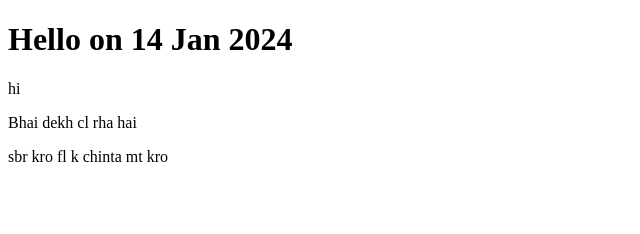
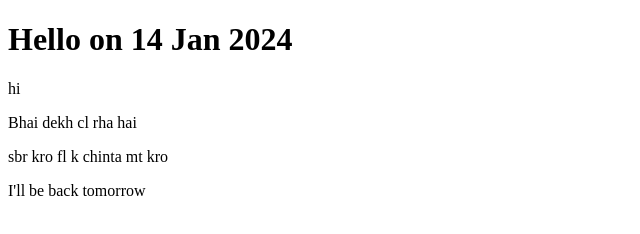
Before and after one commit to GadgetGoblins/Main, a plain HTML site: page index.html in a window 1280 px wide. Shown: the whole page, without its empty margins (0-640 px from the left). Drawn offline with Linux system fonts and the light colour scheme.

Commit message:
Update index.html

```diff
--- a/index.html
+++ b/index.html
@@ -10,5 +10,6 @@
     <p>hi </p>
     <p>Bhai dekh cl rha hai</p>
     <p>sbr kro fl k chinta mt kro</p>
+    <p>I'll be back tomorrow<p>
 </body>
 </html>
```
